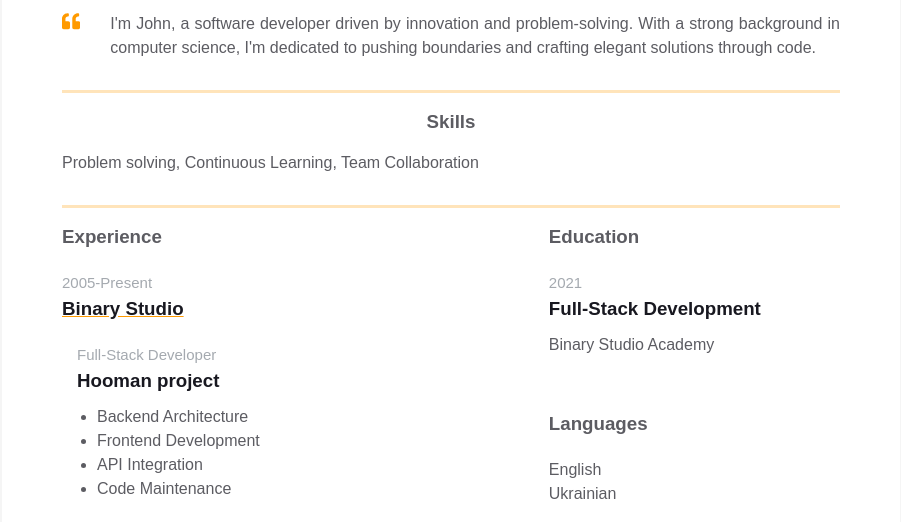
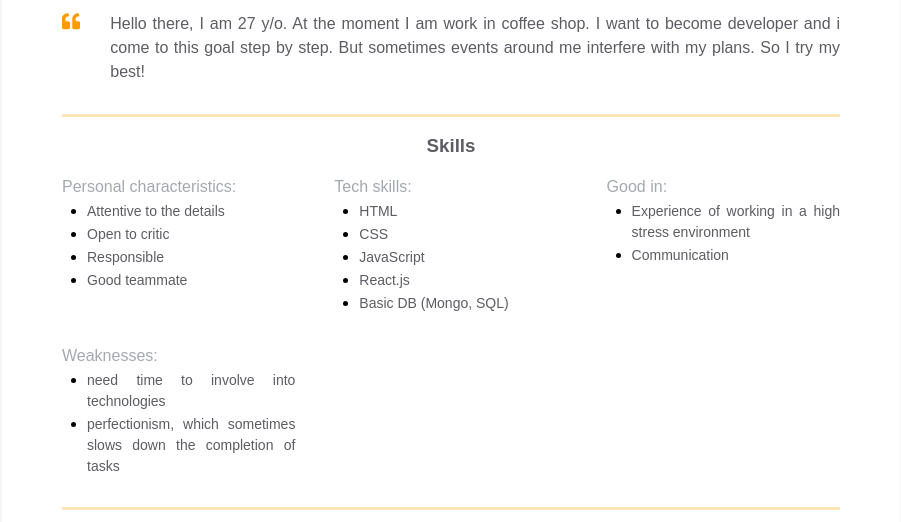
Before and after one commit to redempshn/homepage, a plain HTML site: page index.html in a window 1280 px wide. Shown: the part 394-916 px from the top of the page, without its empty margins (189-1090 px from the left). Drawn offline with Linux system fonts and the light colour scheme.

Commit message:
fill intro block, add more info to skills block, fill info in education and additions

```diff
--- a/index.html
+++ b/index.html
@@ -126,10 +126,10 @@
                   </svg>
                 </div>
                 <p class="intro_text">
-                  I'm John, a software developer driven by innovation and
-                  problem-solving. With a strong background in computer science,
-                  I'm dedicated to pushing boundaries and crafting elegant
-                  solutions through code.
+                  Hello there, I am 27 y/o. At the moment I am work in coffee
+                  shop. I want to become developer and i come to this goal step
+                  by step. But sometimes events around me interfere with my
+                  plans. So I try my best!
                 </p>
               </div>
             </div>
@@ -138,9 +138,79 @@
             <div class="resume__block">
               <div class="skills">
                 <h3 class="skills__header">Skills</h3>
-                <p class="skills__text">
-                  Problem solving, Continuous Learning, Team Collaboration
-                </p>
+                <div class="skills__block">
+                  <div class="skills__block-item">
+                    <span class="skills__block-span">
+                      Personal characteristics:
+                    </span>
+                    <ul class="skills__block-ul">
+                      <li class="skills__block-li">
+                        <p class="skills__text">Attentive to the details</p>
+                      </li>
+                      <li class="skills__block-li">
+                        <p class="skills__text">Open to critic</p>
+                      </li>
+                      <li class="skills__block-li">
+                        <p class="skills__text">Responsible</p>
+                      </li>
+                      <li class="skills__block-li">
+                        <p class="skills__text">Good teammate</p>
+                      </li>
+                    </ul>
+                  </div>
+
+                  <div class="skills__block-item">
+                    <span class="skills__block-span">Tech skills:</span>
+                    <ul class="skills__block-ul">
+                      <li class="skills__block-li">
+                        <p class="skills__text">HTML</p>
+                      </li>
+                      <li class="skills__block-li">
+                        <p class="skills__text">CSS</p>
+                      </li>
+                      <li class="skills__block-li">
+                        <p class="skills__text">JavaScript</p>
+                      </li>
+                      <li class="skills__block-li">
+                        <p class="skills__text">React.js</p>
+                      </li>
+                      <li class="skills__block-li">
+                        <p class="skills__text">Basic DB (Mongo, SQL)</p>
+                      </li>
+                    </ul>
+                  </div>
+
+                  <div class="skills__block-item">
+                    <span class="skills__block-span">Good in:</span>
+                    <ul class="skills__block-ul">
+                      <li class="skills__block-li">
+                        <p class="skills__text">
+                          Experience of working in a high stress environment
+                        </p>
+                      </li>
+                      <li class="skills__block-li">
+                        <p class="skills__text">Communication</p>
+                      </li>
+                    </ul>
+                  </div>
+
+                  <div class="skills__block-item">
+                    <span class="skills__block-span">Weaknesses:</span>
+                    <ul class="skills__block-ul">
+                      <li class="skills__block-li">
+                        <p class="skills__text">
+                          need time to involve into technologies
+                        </p>
+                      </li>
+                      <li class="skills__block-li">
+                        <p class="skills__text">
+                          perfectionism, which sometimes slows down the
+                          completion of tasks
+                        </p>
+                      </li>
+                    </ul>
+                  </div>
+                </div>
               </div>
             </div>
           </div>
@@ -152,7 +222,7 @@
                   <div class="experiences__company">
                     <div class="experiences__company-header">
                       <span class="experiences__company-header-durability"
-                        >2005-Present</span
+                        >2024</span
                       >
                       <h3 class="experiences__company-header-name">
                         Binary Studio
@@ -161,16 +231,16 @@
 
                     <div class="experiences__company-project">
                       <span class="experiences__company-project-role"
-                        >Full-Stack Developer</span
+                        >Frontend Developer</span
                       >
                       <h3 class="experiences__company-project-name">
-                        Hooman project
+                        Elean e-commerce
                       </h3>
                       <ul class="experiences__company-project-responsibilities">
-                        <li>Backend Architecture</li>
-                        <li>Frontend Development</li>
-                        <li>API Integration</li>
-                        <li>Code Maintenance</li>
+                        <li>Git flow</li>
+                        <li>React</li>
+                        <li>Firebase DB</li>
+                        <li>Redux</li>
                       </ul>
                     </div>
                   </div>
@@ -185,15 +255,15 @@
                       <div class="additional-info__education-university">
                         <span
                           class="additional-info__education-university-durability"
-                          >2021</span
+                          >2014-2015</span
                         >
                         <h3
                           class="additional-info__education-university-speciality"
                         >
-                          Full-Stack Development
+                          Ecologist
                         </h3>
                         <p class="additional-info__education-university-name">
-                          Binary Studio Academy
+                          National Pedagogical Dragomanov University, Kiev
                         </p>
                       </div>
                     </div>
--- a/styles.css
+++ b/styles.css
@@ -164,10 +164,29 @@ body {
   text-align: center;
   margin-bottom: 15px;
 }
+.skills__block {
+  display: flex;
+  justify-content: space-between;
+  flex-wrap: wrap;
+}
+.skills__block-item {
+  width: 30%;
+}
+
+.skills__block-item:nth-child(4) {
+  margin-top: 30px;
+}
 
 .skills__text {
   color: var(--secondary-text-color);
   text-align: justify;
+  font-size: 14px;
+}
+.skills__block-span {
+  color: var(--durability-text-color);
+}
+.skills__block-ul {
+  margin-left: 25px;
 }
 
 /* EXPERIENCE AND ADDITION STYLES */
```
